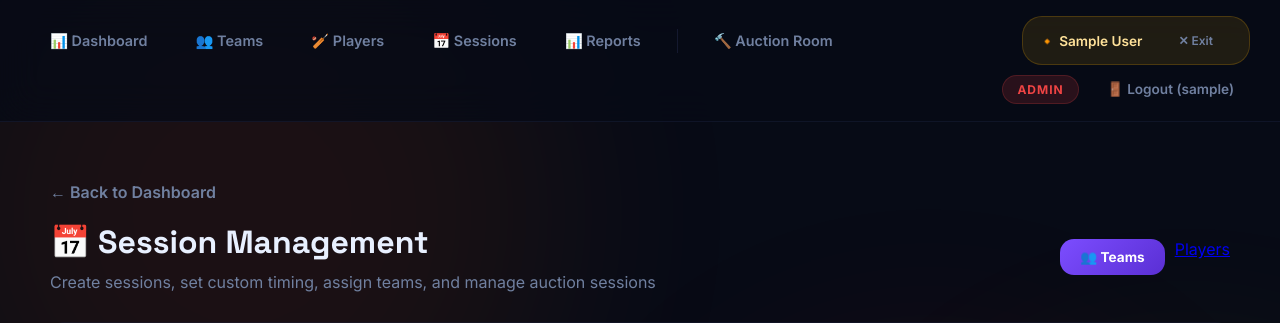
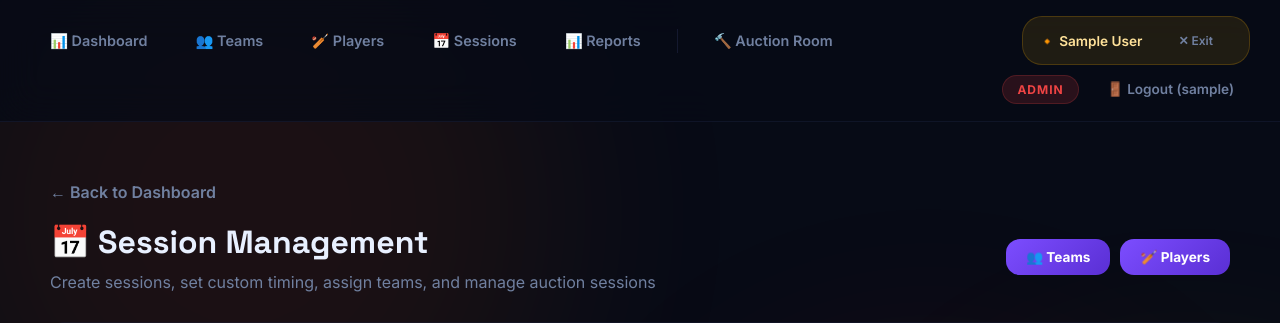
Before and after one commit to RaahulKannaK/IPL_Auction, a Flask app: template cricket_auction/templates/admin/sessions.html in a window 1280 px wide. Shown: the top 323 px of the page. Run offline with Flask 3, Linux system fonts and the light colour scheme; the visitor is signed in with stand-in values (Sample User, id 1); the template is opened without the code that fills it: most values are stand-ins (such as "Sample title", 1, 10 or a date in 2020).

Commit message:
updated sessions.html

```diff
--- a/cricket_auction/templates/admin/sessions.html
+++ b/cricket_auction/templates/admin/sessions.html
@@ -514,8 +514,9 @@
             <p style="color: var(--text-dim); margin-top: 5px;">Create sessions, set custom timing, assign teams, and manage auction sessions</p>
         </div>
         <div style="display: flex; gap: 10px;">
-            <a href="/admin/teams?auction={{ auction.id if auction else '' }}" class="nav-btn">👥 Teams</a>
-            <a href="/admin/players{% if request.args.get('auction') %}?auction={{ request.args.get('auction') }}{% endif %}">Players</a>
+            <a href="/admin/teams?auction={{ auction.id if auction else (request.args.get('auction') or session.get('active_auction_id') or session.get('auction_id') or '') }}" class="nav-btn">👥 Teams</a>
+            <!-- FIX: Players button now has nav-btn class and passes auction param -->
+            <a href="/admin/players?auction={{ auction.id if auction else (request.args.get('auction') or session.get('active_auction_id') or session.get('auction_id') or '') }}" class="nav-btn">🏏 Players</a>
         </div>
     </div>
 
@@ -528,7 +529,7 @@
         <div style="width: 1px; height: 30px; background: rgba(100, 120, 200, 0.2);"></div>
         <div>
             <div class="label">Auction ID</div>
-            <div class="value">#{{ auction.id if auction else 'N/A' }}</div>
+            <div class="value">#{{ auction.id if auction else (request.args.get('auction') or session.get('active_auction_id') or session.get('auction_id') or 'N/A') }}</div>
         </div>
         <div style="width: 1px; height: 30px; background: rgba(100, 120, 200, 0.2);"></div>
         <div>
@@ -575,7 +576,7 @@
             {% endif %}
 
             <form method="POST" action="/admin/auction/sessions" id="createSessionForm">
-                <input type="hidden" name="auction_id" value="{{ auction.id if auction else (session.get('active_auction_id') or 1) }}">
+                <input type="hidden" name="auction_id" value="{{ auction.id if auction else (request.args.get('auction') or session.get('active_auction_id') or session.get('auction_id') or 1) }}">
                 <input type="hidden" name="slot_type" value="custom">
 
                 <div class="input-group">
```
